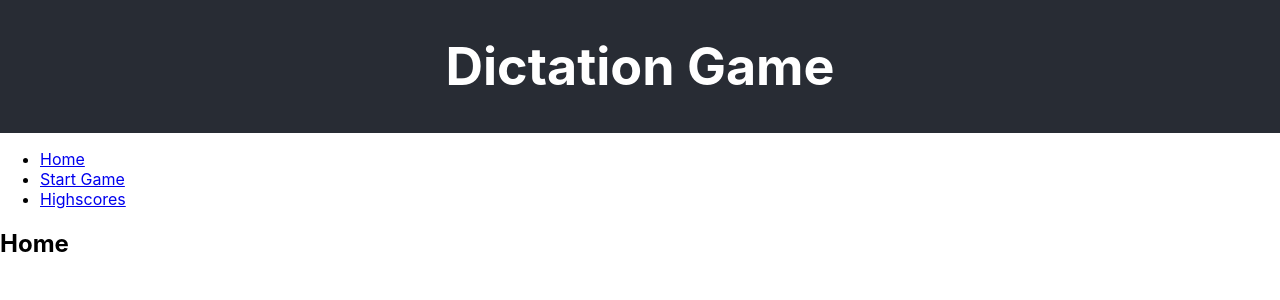
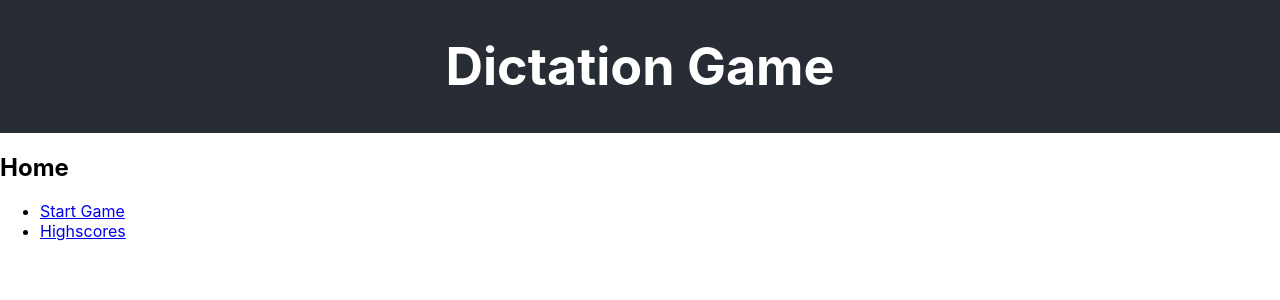
Before and after one commit to ad3le/Advanced_SWE, a React (Create React App) app in the folder frontend/: page / in a window 1280 px wide. Shown: the top 300 px of the page. Built offline with nearby package versions, Linux system fonts and the light colour scheme.

Commit message:
changed routing of main app so that links to start game and highscores are only accessible from home page

```diff
--- a/frontend/src/App.js
+++ b/frontend/src/App.js
@@ -10,20 +10,6 @@ function App() {
       </header>
       <Router>
         <div>
-          <nav>
-            <ul>
-              <li>
-                <Link to="/">Home</Link>
-              </li>
-              <li>
-                <Link to="/exercise">Start Game</Link>
-              </li>
-              <li>
-                <Link to="/highscores">Highscores</Link>
-              </li>
-            </ul>
-          </nav>
-
           {/* A <Switch> looks through its children <Route>s and
         renders the first one that matches the current URL. */}
           <Switch>
@@ -44,11 +30,30 @@ function App() {
 }
 
 function Home() {
-  return <h2>Home</h2>;
+  return (
+    <div>
+      <h2>Home</h2>
+      <nav>
+        <ul>
+          <li>
+            <Link to="/exercise">Start Game</Link>
+          </li>
+          <li>
+            <Link to="/highscores">Highscores</Link>
+          </li>
+        </ul>
+      </nav>
+    </div>
+  );
 }
 
 function Highscores() {
-  return <h2>Highscores</h2>;
+  return (
+    <div>
+      <h2>Highscores</h2>
+      <Link to="/">Home</Link>
+    </div>
+  );
 }
 
 export default App;
```
